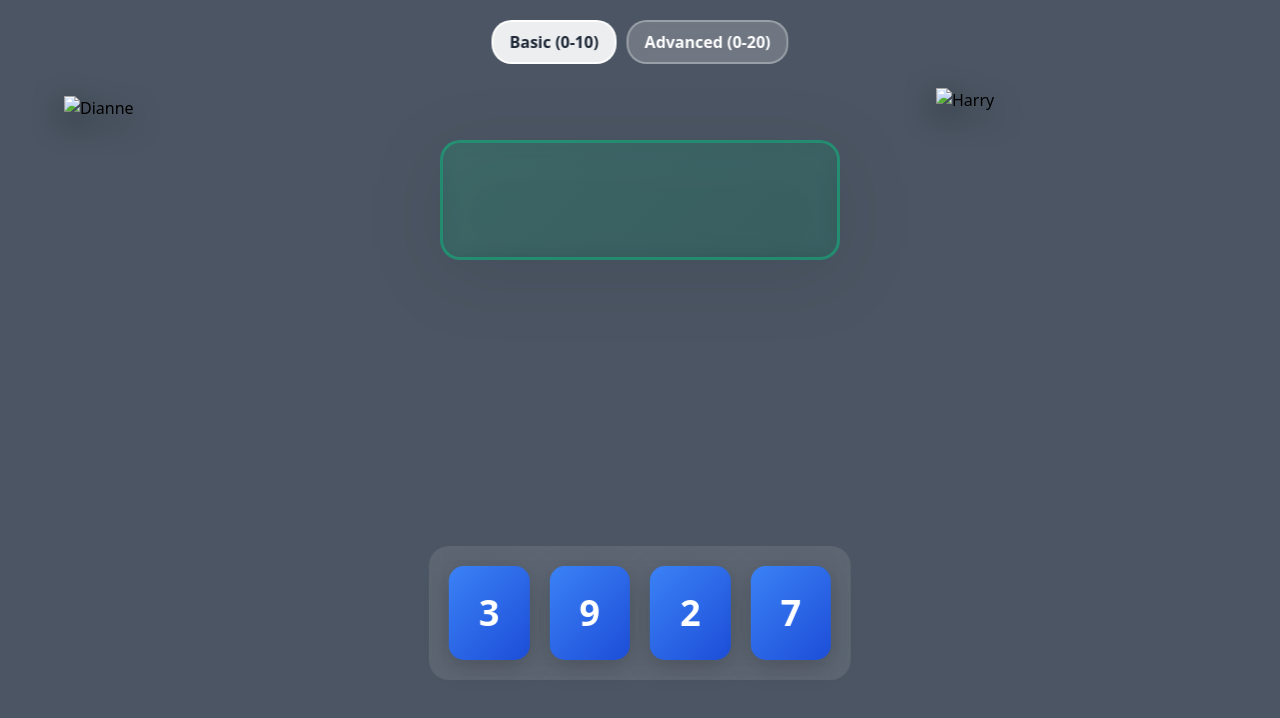
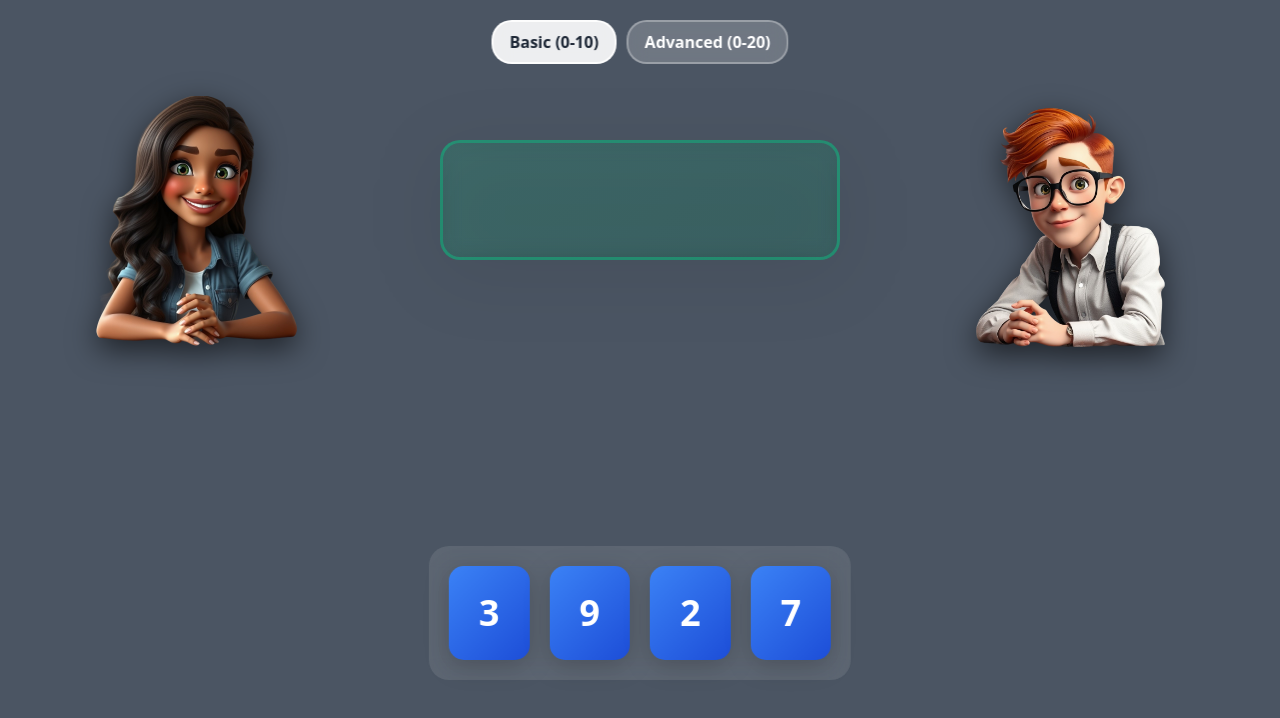
Before and after one commit to AmparoConeja2025/Numbers-3, a plain HTML site: page index.html in a window 1280 px wide. Drawn offline with nearby package versions, Linux system fonts and the light colour scheme; the site is published under a folder, as on GitHub Pages, so addresses that start at the root find nothing.

Commit message:
Update index.html

```diff
--- a/index.html
+++ b/index.html
@@ -434,10 +434,10 @@
 <body class="bg-gray-600 min-h-screen relative">
 
     <!-- Dianne Avatar (Left - Female) -->
-    <img src="/images/dianne.png" alt="Dianne" class="avatar-rachel" id="rachelAvatar" />
+    <img src="images/dianne.png" alt="Dianne" class="avatar-rachel" id="rachelAvatar" />
 
     <!-- Harry Avatar (Right - Male) -->
-    <img src="/images/harry.png" alt="Harry" class="avatar-adam" id="adamAvatar" />
+    <img src="images/harry.png" alt="Harry" class="avatar-adam" id="adamAvatar" />
 
     <!-- Continue Learning Buttons -->
     <button class="continue-button-left" id="continueButtonLeft">Continue</button>
```
